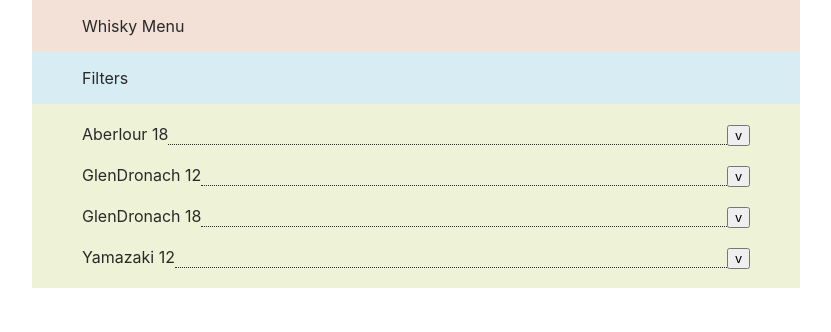
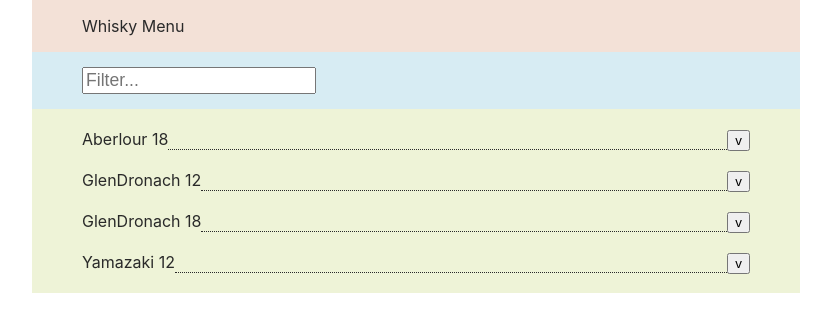
Before and after one commit to lifebeyondfife/whisky-menu, a React (Create React App) app: page / in a window 1280 px wide. Shown: the top 332 px of the page, without its empty margins (224-1055 px from the left). Built offline with nearby package versions, Linux system fonts and the light colour scheme.

Commit message:
feat(ui): add text filtering feature

```diff
--- a/src/components/App.js
+++ b/src/components/App.js
@@ -4,22 +4,31 @@
 import Title from './container/Title';
 import './App.css';
 
-const whiskys = [
-  { 'name': 'Aberlour 18', 'age': 18, 'state': 'Opened', 'price': 95, 'location': {'country': 'Scotland', 'region': 'Speyside'}},
-  { 'name': 'GlenDronach 12', 'age': 12, 'state': 'Opened', 'price': 45, 'location': {'country': 'Scotland', 'region': 'Highland'}},
-  { 'name': 'GlenDronach 18', 'age': 18, 'state': 'Opened', 'price': 115, 'location': {'country': 'Scotland', 'region': 'Highland'}},
-  { 'name': 'Yamazaki 12', 'age': 12, 'state': 'Opened', 'price': 100, 'location': {'country': 'Japan'},},
-];
+class App extends React.Component {
+  constructor({whiskys}) {
+    super({whiskys});
+    this.state = {
+      filterText: ''
+    };
 
+    this.handleFilterTextChange = this.handleFilterTextChange.bind(this);
+  }
 
-function App() {
-  return (
-    <div className="App">
-      <Title />
-      <Filter />
-      <Whisky whiskys={whiskys} />
-    </div>
-  );
+  handleFilterTextChange(filterText) {
+    this.setState({
+      filterText: filterText
+    });
+  }
+
+  render() {
+    return (
+      <div className="App">
+        <Title />
+        <Filter filterText={this.state.filterText} onFilterTextChange={this.handleFilterTextChange} />
+        <Whisky filterText={this.state.filterText} whiskys={this.props.whiskys} />
+      </div>
+    );
+  }
 }
 
 export default App;
--- a/src/components/container/Filter.css
+++ b/src/components/container/Filter.css
@@ -4,3 +4,8 @@
   grid-column-start: 2;
   grid-column-end: 3;
 }
+
+input {
+  margin: 15px 0px 15px 0px;
+  font-size: 110%;
+}
--- a/src/components/container/Filter.js
+++ b/src/components/container/Filter.js
@@ -1,14 +1,25 @@
 import React from 'react';
 import './Filter.css';
 
-function Filter() {
-  return (
-    <div className="Filter">
-      <p>
-        Filters
-      </p>
-    </div>
-  );
+class Filter extends React.Component {
+  constructor({filterText, onFilterTextChange}) {
+    super({filterText, onFilterTextChange});
+    this.handleFilterTextChange = this.handleFilterTextChange.bind(this);
+  }
+
+  handleFilterTextChange(event) {
+    this.props.onFilterTextChange(event.target.value);
+  }
+
+  render() {
+    return (
+      <div className="Filter">
+        <form>
+          <input type="text" placeholder="Filter..." value={this.props.filterText} onChange={this.handleFilterTextChange} />
+        </form>
+      </div>
+    );
+  }
 }
 
 export default Filter;
--- a/src/components/container/Whisky.js
+++ b/src/components/container/Whisky.js
@@ -4,8 +4,8 @@
 import WhiskyDetails from '../presentation/WhiskyDetails';
 
 class Whisky extends React.Component {
-  constructor(props) {
-    super(props);
+  constructor({filterText, whiskys}) {
+    super({filterText, whiskys});
     this.state = this.props.whiskys.reduce((map, obj) => {
       map[obj.name] = {
         click: () => this.handleClick(obj.name),
@@ -24,8 +24,17 @@
     }));
   };
 
+  matchesText(filter, field) {
+    return field && field.toLowerCase().indexOf(filter.toLowerCase()) !== -1;
+  }
+
   render() {
-    let whiskyNames = this.props.whiskys.map(whisky => {
+    const whiskyNames = this.props.whiskys.
+      filter(whisky => {
+        return [whisky.name, whisky.state, '' + whisky.age, whisky.location.region, whisky.location.country].
+          some(f => this.matchesText(this.props.filterText.toLowerCase(), f));
+      }).
+      map(whisky => {
       return (
         <div key={whisky.name} className="container">
             <WhiskyName whisky={whisky} show={this.state[whisky.name]}/>
--- a/src/index.js
+++ b/src/index.js
@@ -3,4 +3,11 @@
 import './index.css';
 import App from './components/App';
 
-ReactDOM.render(<App />, document.getElementById('root'));
+const whiskys = [
+  { 'name': 'Aberlour 18', 'age': 18, 'state': 'Opened', 'price': 95, 'location': {'country': 'Scotland', 'region': 'Speyside'}},
+  { 'name': 'GlenDronach 12', 'age': 12, 'state': 'Opened', 'price': 45, 'location': {'country': 'Scotland', 'region': 'Highland'}},
+  { 'name': 'GlenDronach 18', 'age': 18, 'state': 'Opened', 'price': 115, 'location': {'country': 'Scotland', 'region': 'Highland'}},
+  { 'name': 'Yamazaki 12', 'age': 12, 'state': 'Opened', 'price': 100, 'location': {'country': 'Japan'}},
+];
+
+ReactDOM.render(<App whiskys={whiskys} />, document.getElementById('root'));
```
